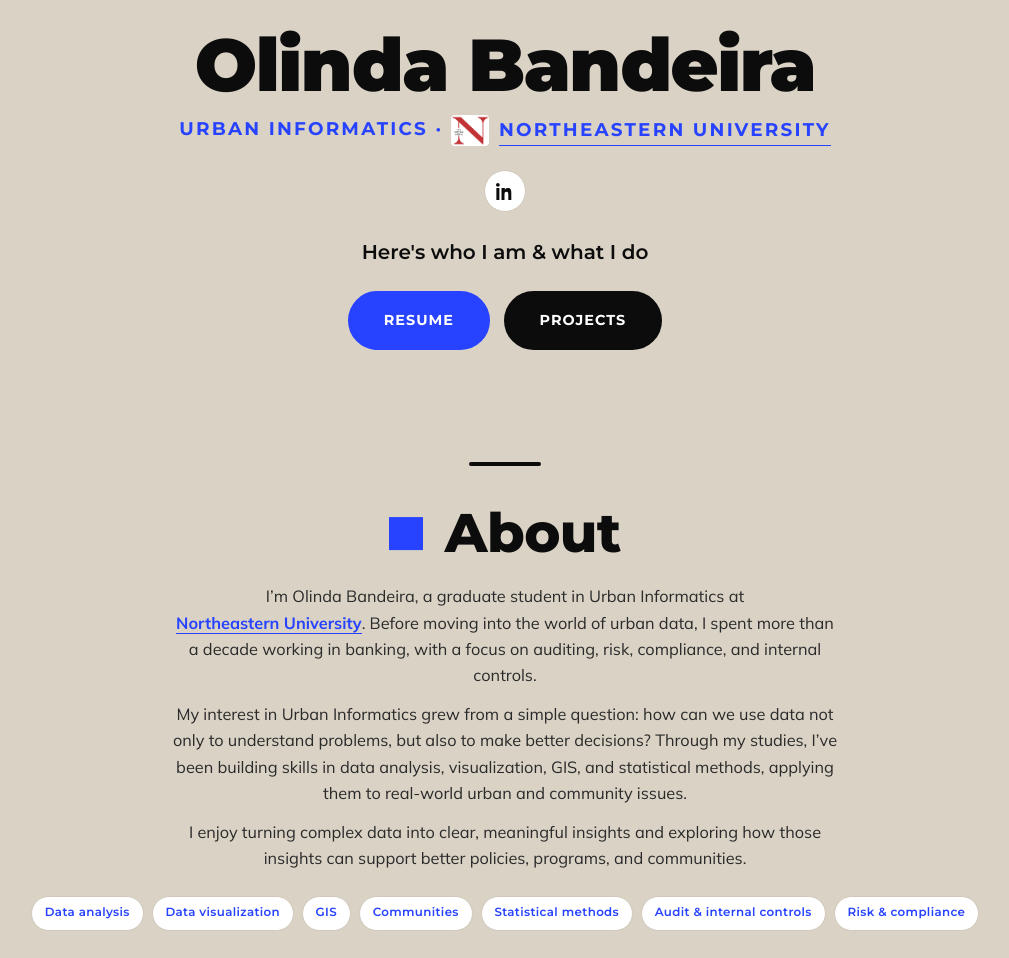
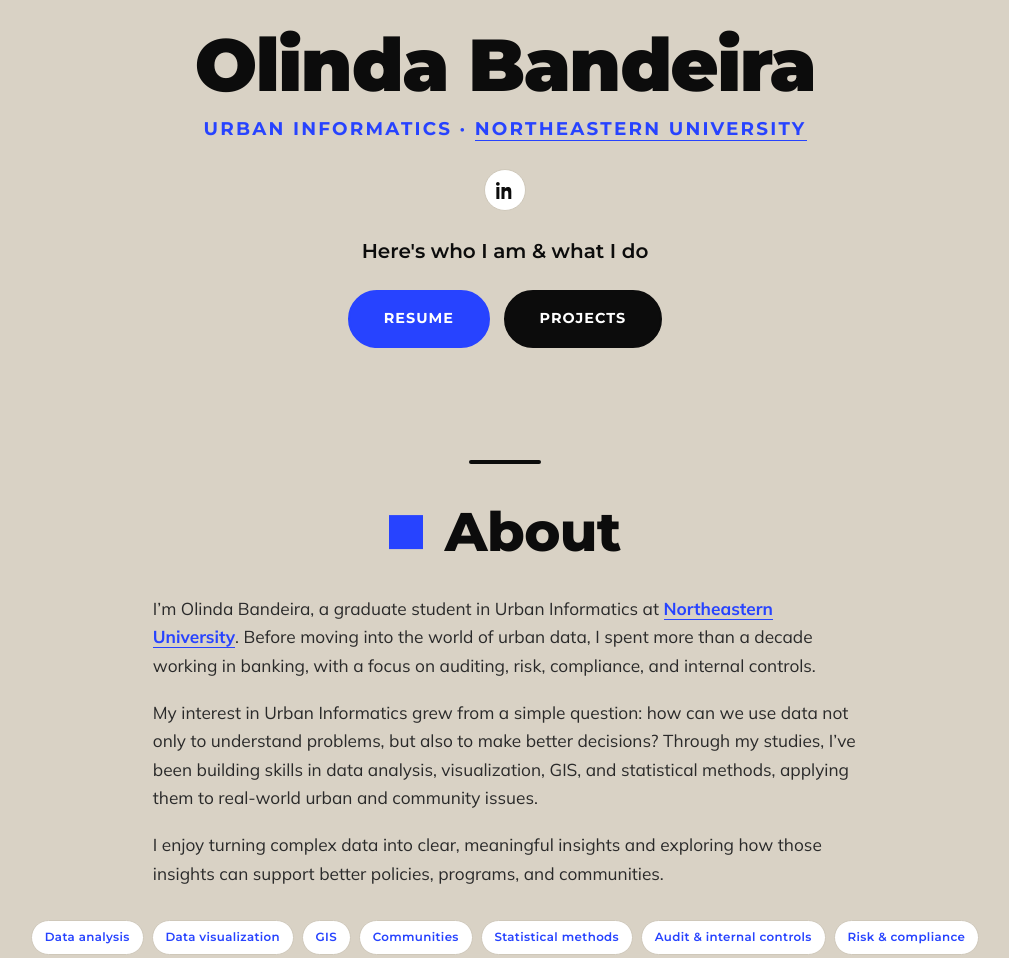
Before and after one commit to OBandeira/UEPortfolio, a plain HTML site: page index.html in a window 1280 px wide. Shown: the part 373-1331 px from the top of the page, without its empty margins (135-1144 px from the left). Drawn offline with Linux system fonts and the light colour scheme.

Commit message:
Revert "Tidy About section layout and add Northeastern N badge to hero link"
This reverts commit 01596974a9c9e4bc036e8f6e6f2d05ddfbe2ce12.

```diff
--- a/index.html
+++ b/index.html
@@ -151,11 +151,9 @@
     .btn-outline:hover { background: var(--blue); border-color: var(--blue); color: var(--white); }
 
     /* ---------------- ABOUT ---------------- */
-    .about-copy { max-width: 68ch; margin: 1.4rem auto 0; text-align: center; font-size: 1.02rem; line-height: 1.6; }
-    .about-copy .ilink { white-space: nowrap; }
-    .about-copy p { margin: 0 0 .85rem; }
-    .about-copy p:last-child { margin-bottom: 0; }
-    .chips { display: flex; flex-wrap: wrap; gap: .5rem; justify-content: center; margin: 1.5rem auto 0; max-width: 980px; padding: 0; list-style: none; }
+    .about-copy { max-width: 68ch; margin: 2.2rem auto 0; }
+    .about-copy p { margin: 0 0 1.15rem; }
+    .chips { display: flex; flex-wrap: wrap; gap: .5rem; justify-content: center; margin: 2rem 0 0; padding: 0; list-style: none; }
     .chips li { font-family: var(--font-head); font-weight: 600; font-size: .74rem; letter-spacing: .03em; white-space: nowrap; color: var(--blue); background: var(--white); border: 1px solid var(--line); padding: .42rem .8rem; border-radius: 999px; }
 
     /* ---------------- RÉSUMÉ ---------------- */
@@ -192,9 +190,6 @@
     .ilink:hover { color: var(--blue); }
     .ilink.nu { color: var(--blue); font-weight: 700; }
     .ilink.nu:hover { color: #C8102E; }
-    .nu-link { display: inline-flex; align-items: center; gap: .55em; vertical-align: middle; }
-    .nu-badge { display: block; height: 1.7em; width: auto; border-radius: 4px; }
-    .nu-link:hover .ilink.nu { color: #C8102E; }
     .rloc { margin: 1rem 0 0; color: var(--muted); display: flex; align-items: center; gap: .45rem; }
     .rloc::before {
       content: ""; flex: none; width: 1.05em; height: 1.05em; background: var(--blue);
@@ -367,7 +362,7 @@
         <!-- ===== END REPLACE: PORTRAIT ===== -->
 
         <h1>Olinda Bandeira</h1>
-        <p class="role-line">Urban Informatics · <a class="nu-link" href="https://www.northeastern.edu" target="_blank" rel="noopener"><img class="nu-badge" src="assets/nu-badge.png" alt="" width="29" height="24" /><span class="ilink nu">Northeastern University</span></a></p>
+        <p class="role-line">Urban Informatics · <a class="ilink nu" href="https://www.northeastern.edu" target="_blank" rel="noopener">Northeastern University</a></p>
 
         <!-- ===== OPTIONAL: social links — replace href="#" with real URLs, or delete ===== -->
         <div class="socials" aria-label="Social links">
```
Also changed, not shown: assets/nu-badge.png (deleted).
